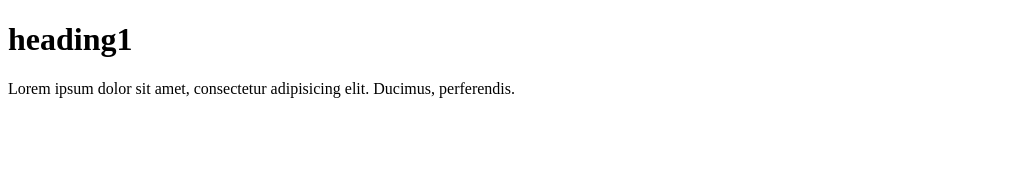
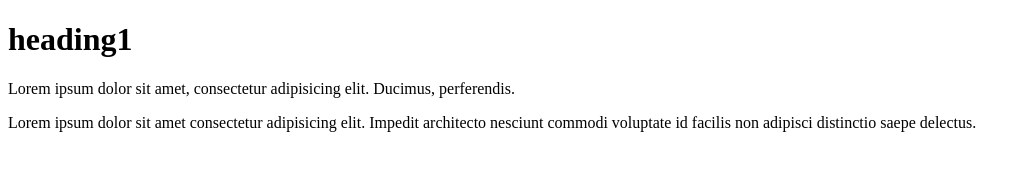
Before and after one commit to Niranjan1298/Lets-Learn-Git, a plain HTML site: page index.html in a window 1280 px wide. Shown: the whole page, without its empty margins (0-1031 px from the left). Drawn offline with Linux system fonts and the light colour scheme.

Commit message:
modified index,html

```diff
--- a/index.html
+++ b/index.html
@@ -8,6 +8,9 @@
 </head>
 <body>
     <h1>heading1</h1>
+
     <p>Lorem ipsum dolor sit amet, consectetur adipisicing elit. Ducimus, perferendis.</p>
+
+    <p>Lorem ipsum dolor sit amet consectetur adipisicing elit. Impedit architecto nesciunt commodi voluptate id facilis non adipisci distinctio saepe delectus.</p>
 </body>
 </html>
```
